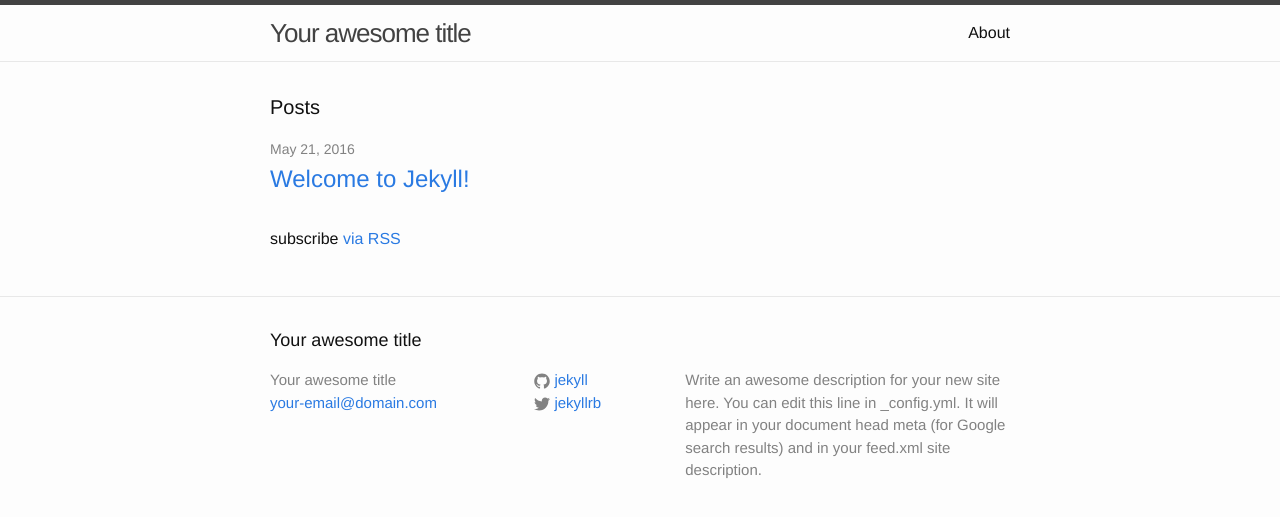
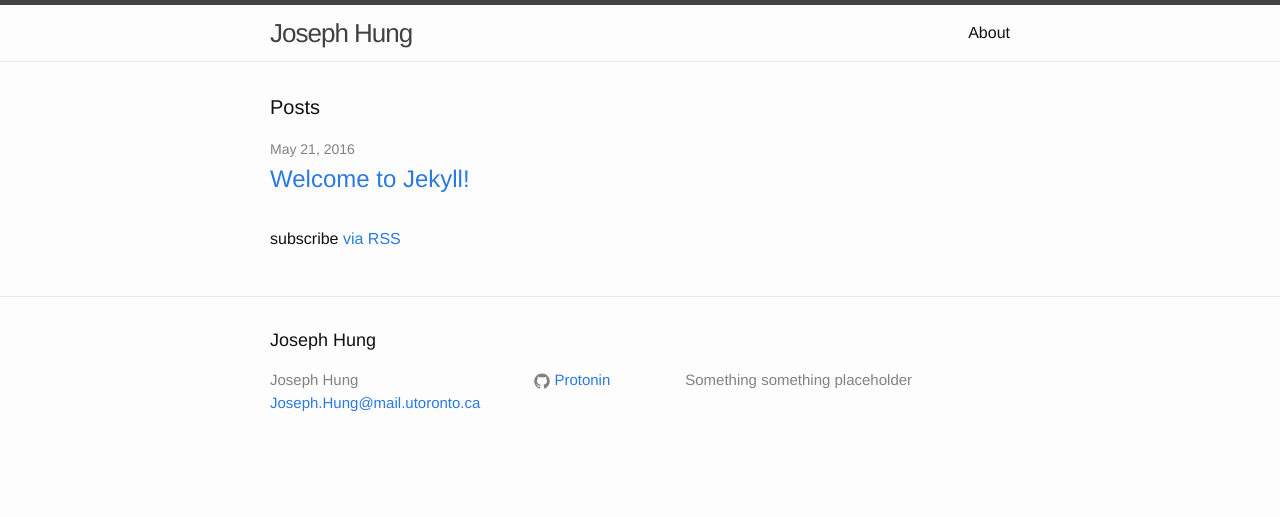
Before and after one commit to Protonin/protonin.github.io, a Jekyll site: the page built from index.html, in a window 1280 px wide. Shown: the top 517 px of the page. Built offline with Jekyll 4.4.1, drawn with Linux system fonts in a browser that asks for light colours.

Commit message:
Update site config files

```diff
--- a/_config.yml
+++ b/_config.yml
@@ -6,16 +6,12 @@
 # 'jekyll serve'. If you change this file, please restart the server process.
 
 # Site settings
-title: Your awesome title
-email: your-email@domain.com
-description: > # this means to ignore newlines until "baseurl:"
-  Write an awesome description for your new site here. You can edit this
-  line in _config.yml. It will appear in your document head meta (for
-  Google search results) and in your feed.xml site description.
-baseurl: "" # the subpath of your site, e.g. /blog
-url: "http://yourdomain.com" # the base hostname & protocol for your site
-twitter_username: jekyllrb
-github_username:  jekyll
+title: Joseph Hung
+email: Joseph.Hung@mail.utoronto.ca
+description: >
+  Something something placeholder
+url: "http://josephhung.me" # the base hostname & protocol for your site
+github_username:  Protonin
 
 # Build settings
 markdown: kramdown
```
